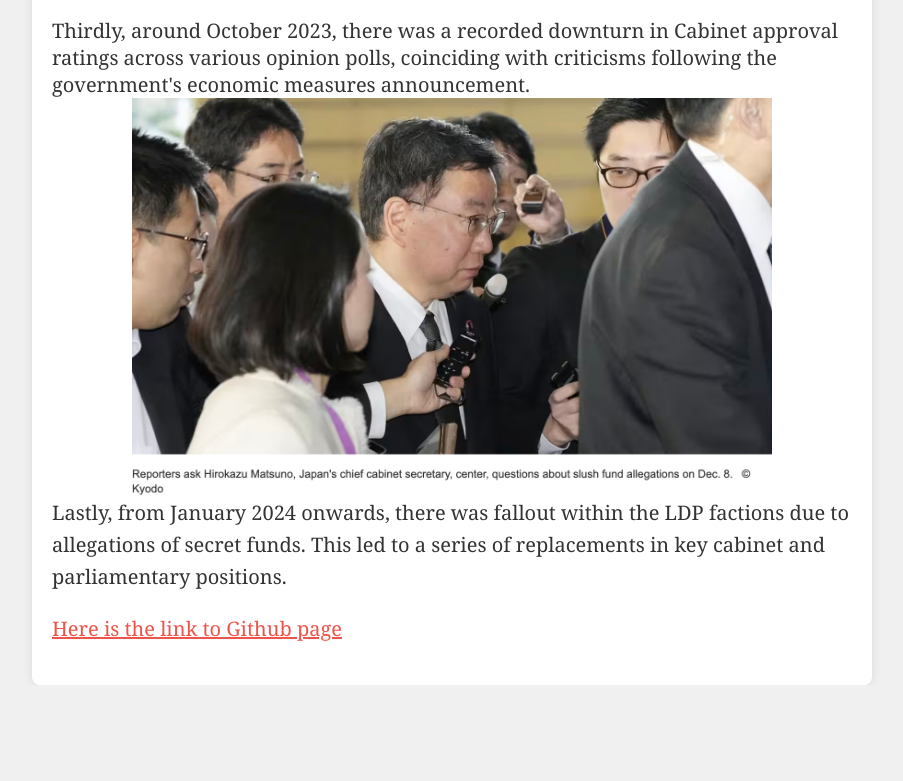
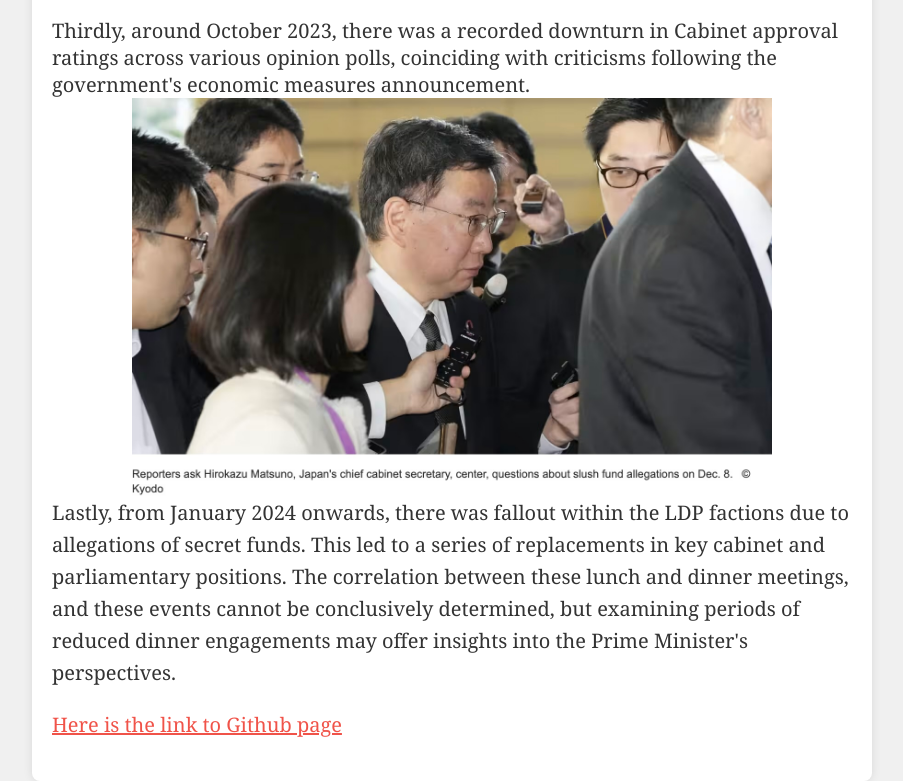
Before and after one commit to riyonakasaka/Project_2, a plain HTML site: page index.html in a window 1280 px wide. Shown: the part 1469-2250 px from the top of the page, without its empty margins (188-1091 px from the left). Before the commit the page ends 2154 px from the top, so only its background shows below. Drawn offline with Linux system fonts and the light colour scheme; a script that the page names is missing.

Commit message:
Update index.html

```diff
--- a/index.html
+++ b/index.html
@@ -173,6 +173,7 @@
   <img src="Matusno.jpeg" alt="The image of the Chief Cabinet Secretary replaced due to a political funds scandal" class="centered-image"></imag>
    <p>
     Lastly, from January 2024 onwards, there was fallout within the LDP factions due to allegations of secret funds. This led to a series of replacements in key cabinet and parliamentary positions.
+    The correlation between these lunch and dinner meetings, and these events cannot be conclusively determined, but examining periods of reduced dinner engagements may offer insights into the Prime Minister's perspectives.
   </p>
     <p><a href="https://github.com/riyonakasaka/Project_2" target="_blank">Here is the link to Github page </a>
     </p>
```
